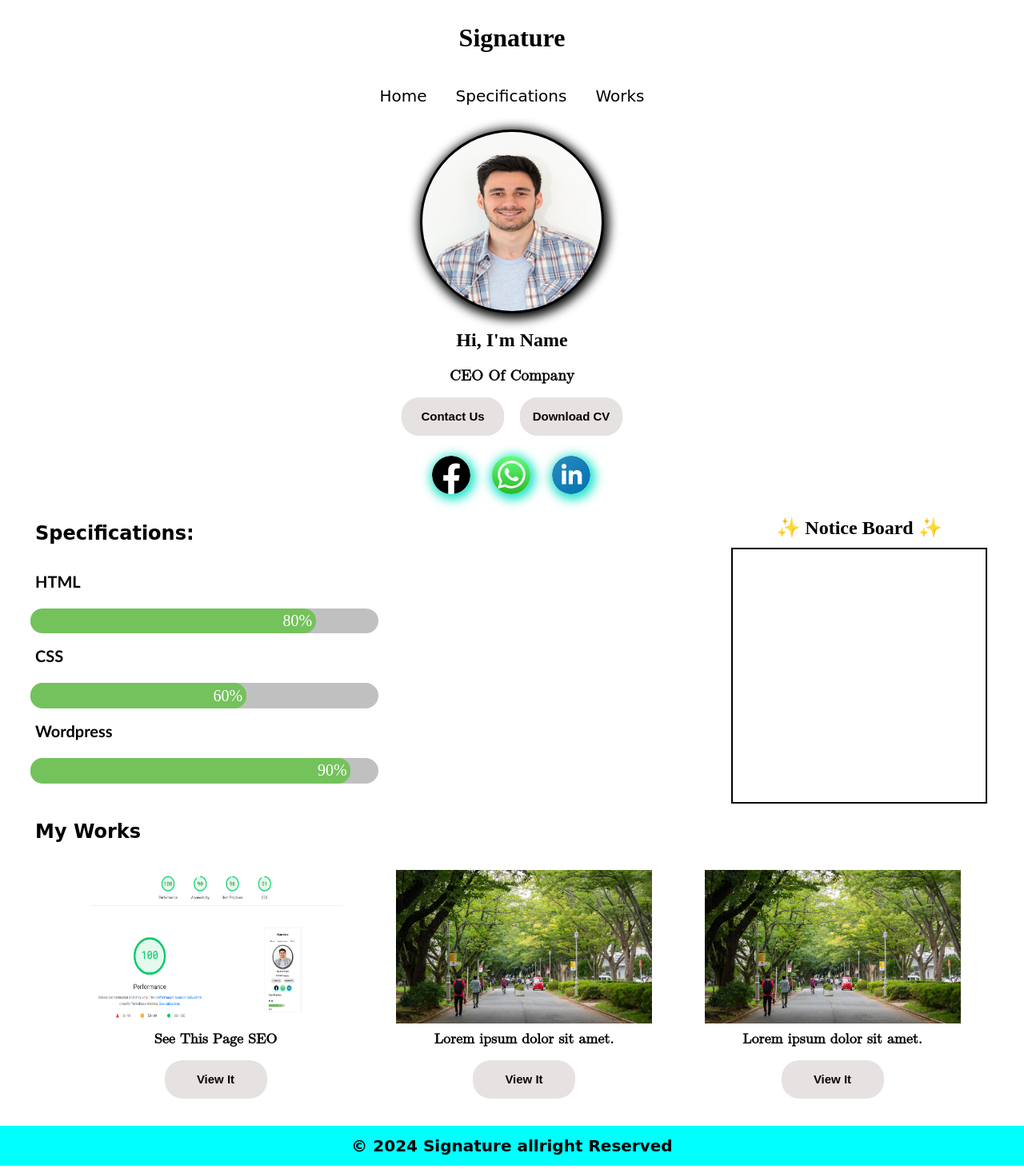
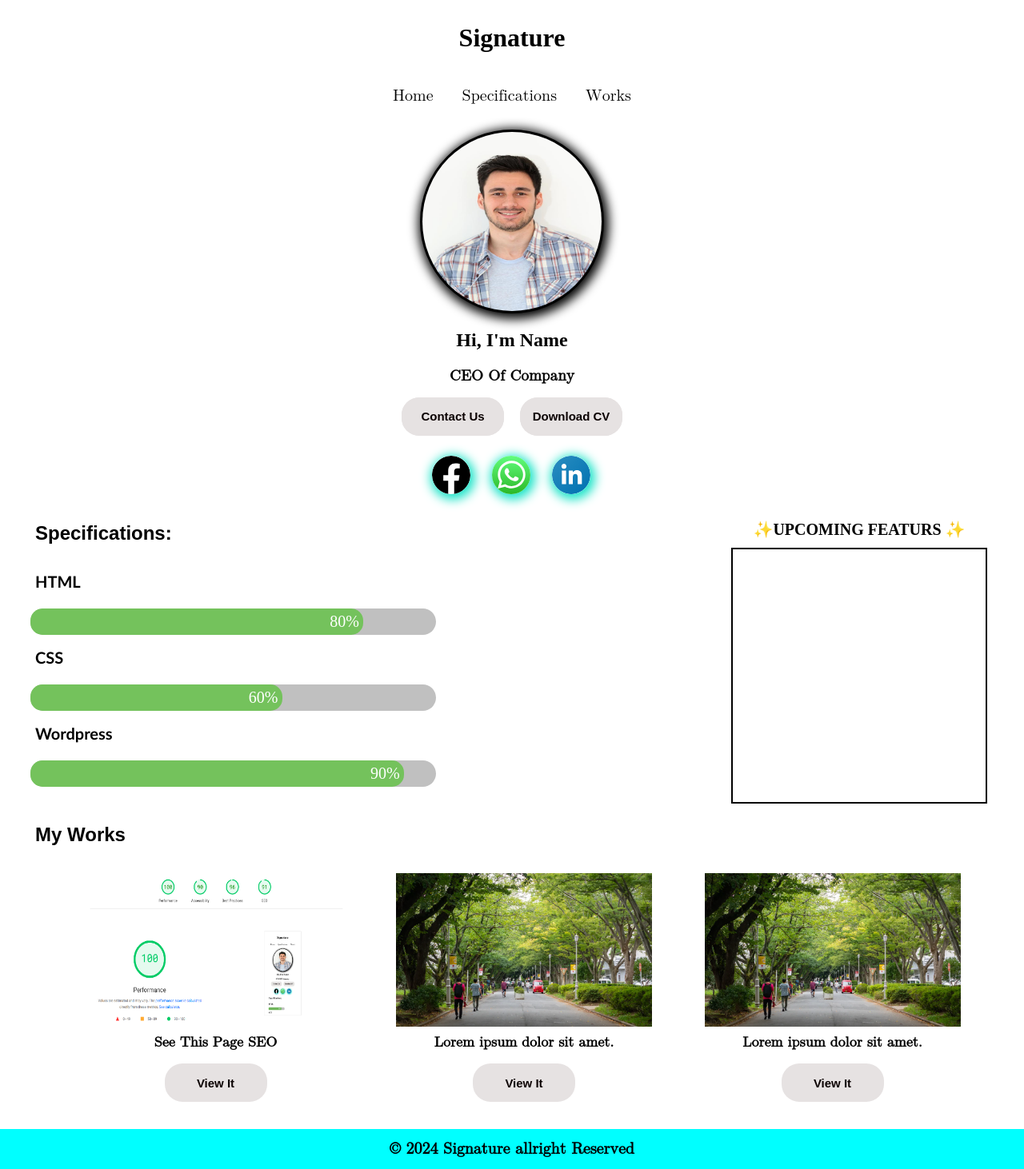
Before and after one commit to Geetesh3/Signature-Site, a PHP site: page / in a window 1280 px wide. Shown: the whole page at 80% size. Run offline with PHP 8.4, Linux system fonts and the light colour scheme.

Commit message:
Add files via upload

```diff
--- a/index.html
+++ b/index.html
@@ -4,7 +4,7 @@
 <head>
     <meta charset="UTF-8">
     <meta name="viewport" content="width=device-width, initial-scale=1.0">
-    <title>PortFolio</title>
+    <title>Signature: PortFolio</title>
     <link rel="stylesheet" href="style.css">
 
     <link rel="shortcut icon" href="Images/SIGNATURES-NEW-LOGO-01-03.png" type="image/x-icon">
@@ -73,20 +73,20 @@
                 </div>
                 <!-- Notice Board  -->
                 <div class="Notice-Board">
-                    <h1 class="noticehead">✨ Notice Board ✨</h1>
+                    <h1 class="noticehead">✨UPCOMING FEATURS ✨</h1>
                     <div class="noticebox">
                         <!-- marquee  -->
                         <marquee scrollamount="1" direction="up"
                             style="background-color:white; width:auto; height:280px; margin-top:5px; color:black; padding-top:5px; padding-bottom:5px; padding-left:6px; padding-right:5px; font-weight:bold; font-size:16px; line-height:30px; text-align:left;">
                             <i class='fa fa-hand-o-right' aria-hidden='true' style='color:#026fd8;'></i>
-                            &nbsp;&nbsp;Wrlcome To Signature
+                            &nbsp;&nbsp;Welcome To Signature PortFolio UI
                         </div>
                         <div class="notification">
                             <i class='fa fa-hand-o-right' aria-hidden='true' style='color:#026fd8;'></i>
                             &nbsp;&nbsp;New Designs Are Comming soon Stay Tuned 🔜
                         </div>
                         <div>
-                            <a href="https://digitalmart.org.in/"><i class='fa fa-hand-o-right' aria-hidden='true' style='color:#026fd8;'></i>
+                            <a href="https://digitalmart.org.in/" class="noticelink"><i class='fa fa-hand-o-right' aria-hidden='true' style='color:#026fd8;'></i>
                             &nbsp;&nbsp;Visit Digital Mart For Best Digital Products</a>
                         </div>
 
--- a/style.css
+++ b/style.css
@@ -16,7 +16,7 @@
 }
 ul,li,a{
     padding-left: 0px;
-    font-family: cursive;
+    font-family: math;
     font-size: 20px;
     text-decoration: none;
     list-style: none;
@@ -158,7 +158,7 @@
     margin: 10px 0px 22px 30px;
     padding: 6px;
     font-size: 1.5rem;
-    font-family: cursive;
+    font-family: sans-serif;
 }
 .text-head {
     font-size: 20px;
@@ -170,7 +170,7 @@
 
 .container {
     background-color: rgb(192, 192, 192);
-    width: 48%;
+    width: 56%;
     border-radius: 20px;
     margin: 5px 2px 8px 30px;
 }
@@ -204,7 +204,7 @@
     padding: 0px;
 }
 .noticehead{
-    font-size: 1.5rem;
+    font-size: 20px;
     margin: 4px 0px 11px 0px;
     padding: 0px;
     text-align: center;
@@ -230,6 +230,13 @@
 .fa-hand-o-right:before {
     content: "\261E";
     font-size: 34px;
+}
+.noticelink{
+    text-decoration: none;
+    color: black;
+    font-size: 16px;
+    font-family: auto;
+
 }
 
 /* my works */
@@ -297,7 +304,7 @@
 .copyright{
     width: auto;
     height: 0px;
-    font-family: cursive;
+    font-family: math;
     font-size: 20px;
     display: flex;
     align-items: center;
```
